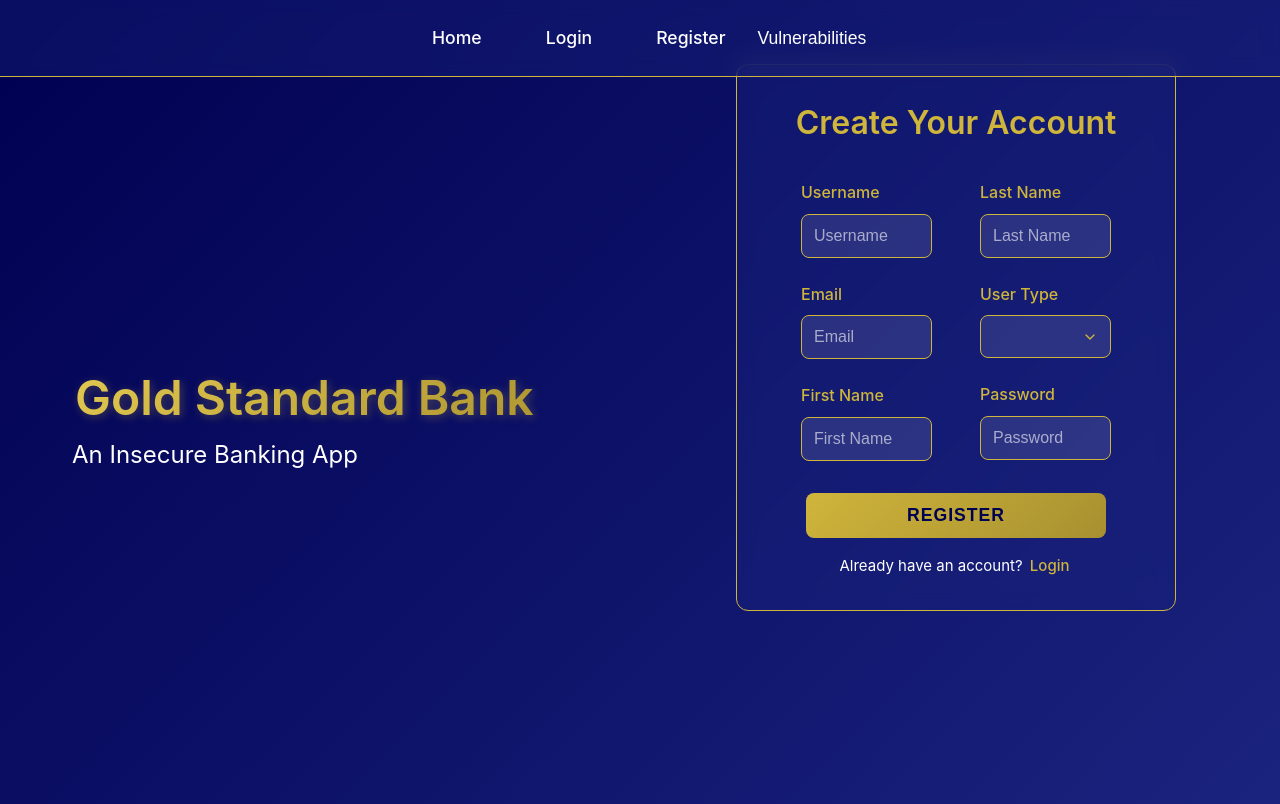
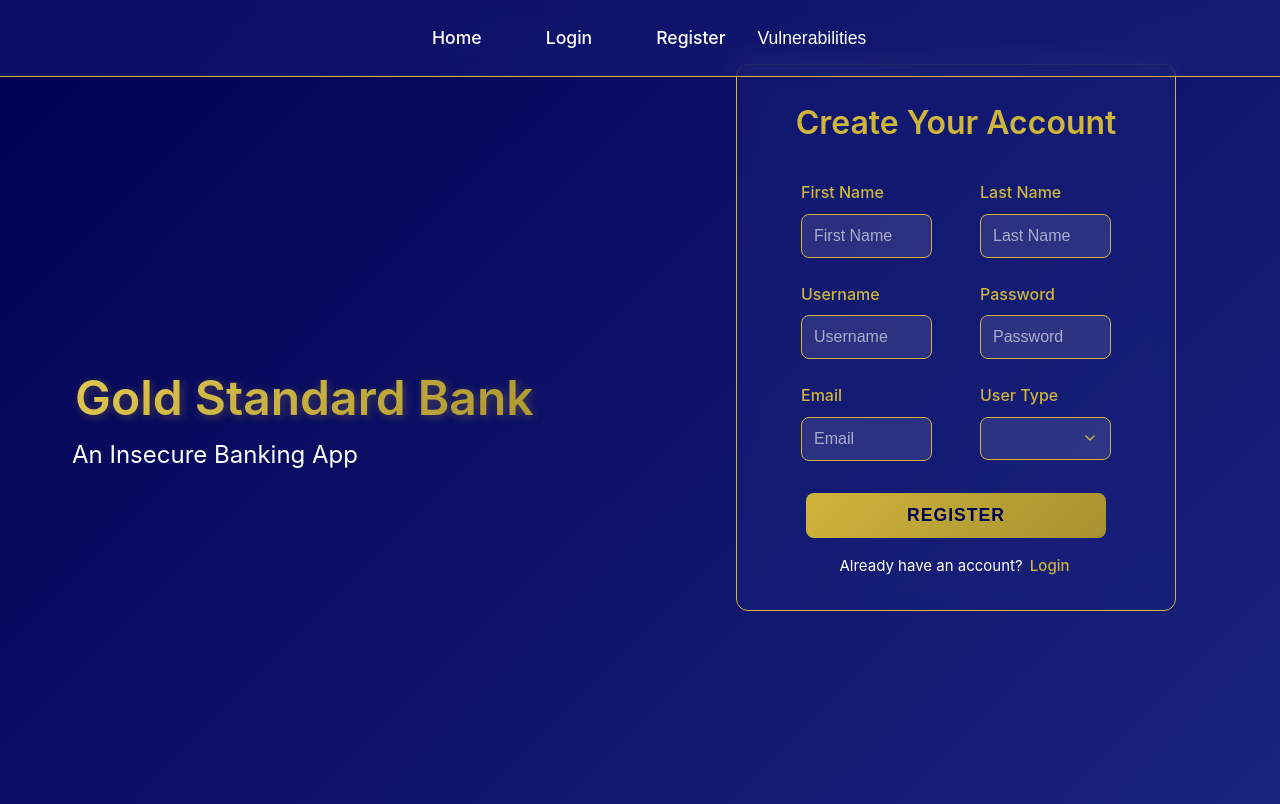
Before and after one commit to ted-miller92/wsrp, a Vue app in the folder wsrp_vue/: page /register in a window 1280 px wide. Built offline with nearby package versions, Linux system fonts and the light colour scheme.

Commit message:
Reorder input fields in register form

```diff
--- a/wsrp_vue/src/components/RegisterForm.vue
+++ b/wsrp_vue/src/components/RegisterForm.vue
@@ -60,6 +60,11 @@ onMounted(() => {
         <div class="form-grid">
           <div class="form-column">
             <div class="form-group">
+              <label for="first_name">First Name</label>
+              <input v-model="first_name" type="text" placeholder="First Name" />
+            </div>
+
+            <div class="form-group">
               <label for="username">Username</label>
               <input v-model="user_name" type="text" placeholder="Username" />
             </div>
@@ -67,11 +72,6 @@ onMounted(() => {
             <div class="form-group">
               <label for="email">Email</label>
               <input v-model="email" type="email" placeholder="Email" />
-            </div>
-
-            <div class="form-group">
-              <label for="first_name">First Name</label>
-              <input v-model="first_name" type="text" placeholder="First Name" />
             </div>
           </div>
 
@@ -82,16 +82,16 @@ onMounted(() => {
             </div>
 
             <div class="form-group">
+              <label for="password">Password</label>
+              <input v-model="password" type="password" placeholder="Password" />
+            </div>
+
+            <div class="form-group">
               <label for="user_type">User Type</label>
               <select v-model="user_type">
                 <option value="CUSTOMER">Customer</option>
                 <option value="EMPLOYEE">Admin</option>
               </select>
-            </div>
-
-            <div class="form-group">
-              <label for="password">Password</label>
-              <input v-model="password" type="password" placeholder="Password" />
             </div>
           </div>
         </div>
```
